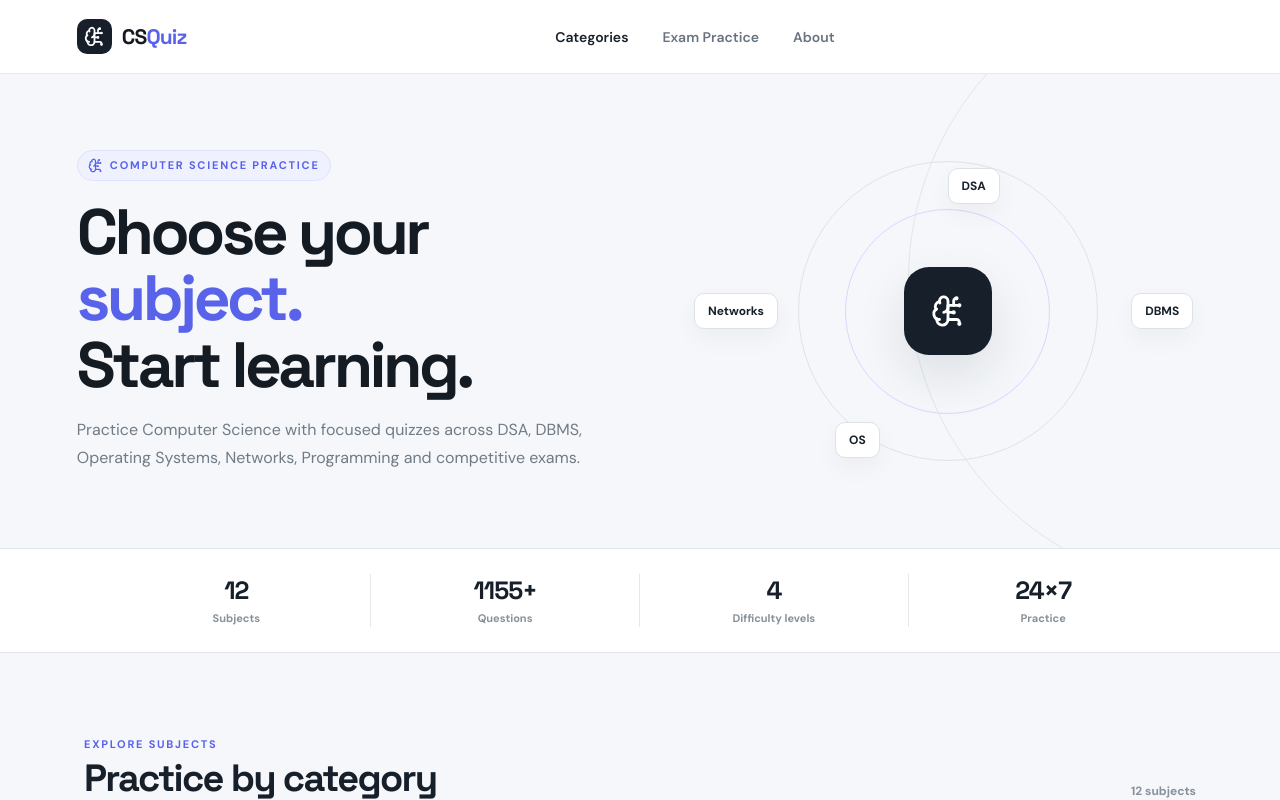
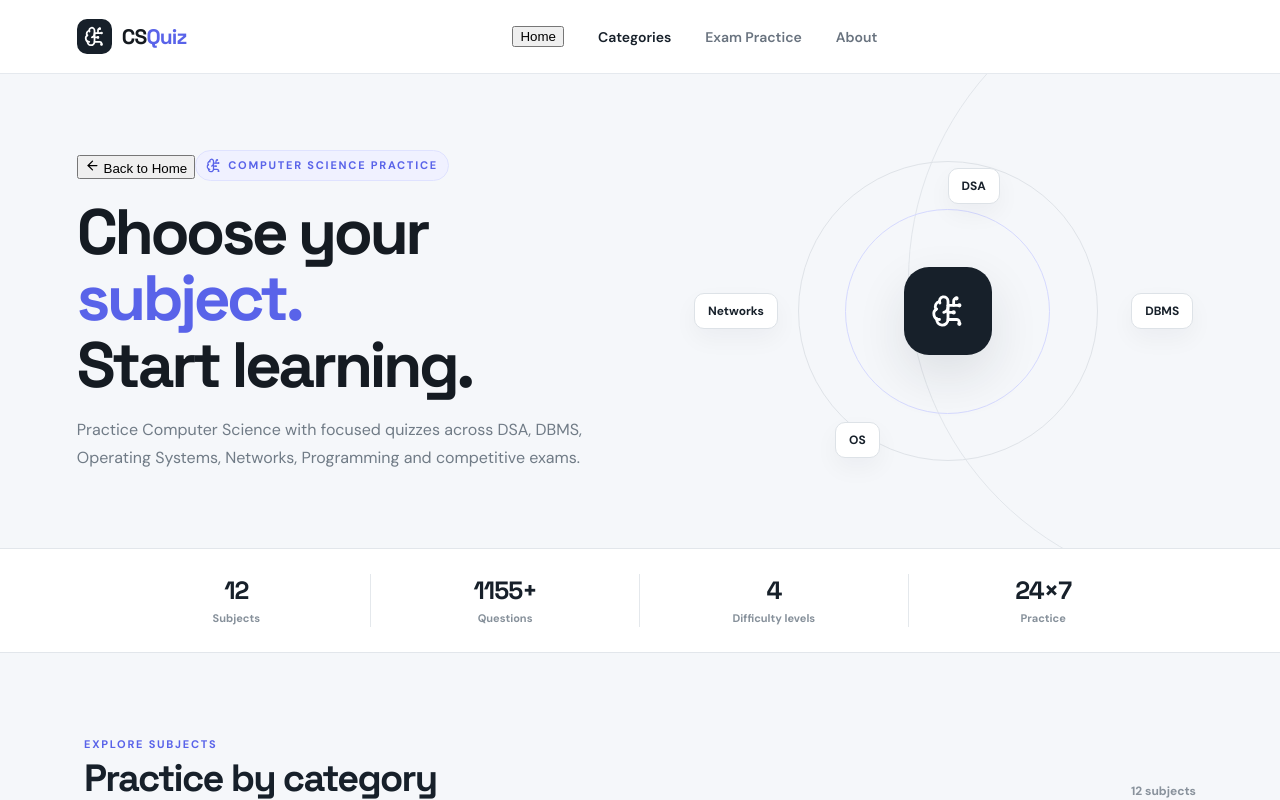
Before and after one commit to vickypatel88048/cs-quiz, a React (Vite) app: page / in a window 1280 px wide. Both pictures are taken after a click on the button "Categories". Shown: the top 800 px of the page. Built offline with nearby package versions, Linux system fonts and the light colour scheme.

Commit message:
Add Home back navigation to Categories

```diff
--- a/src/Categories.jsx
+++ b/src/Categories.jsx
@@ -1,10 +1,10 @@
 import React from 'react'
-import { ArrowRight, BrainCircuit, Search, Menu, X, Monitor, GitBranch, Database, Cpu, Network, Code2, Binary, Braces, Blocks, ShieldCheck, GraduationCap } from 'lucide-react'
+import { ArrowLeft, ArrowRight, BrainCircuit, Search, Menu, X, Monitor, GitBranch, Database, Cpu, Network, Code2, Binary, Braces, Blocks, ShieldCheck, GraduationCap } from 'lucide-react'
 import { categories } from './data/categories'
 
 const iconMap = { Monitor, GitBranch, Database, Cpu, Network, Code2, Binary, Braces, Blocks, BrainCircuit, ShieldCheck, GraduationCap }
 
-export default function Categories({ onStart }) {
+export default function Categories({ onStart, onHome }) {
   const [search, setSearch] = React.useState('')
   const [difficulty, setDifficulty] = React.useState('All')
   const [menuOpen, setMenuOpen] = React.useState(false)
@@ -13,12 +13,12 @@ export default function Categories({ onStart }) {
 
   return <div className="site-shell" id="top">
     <header className="navbar">
-      <a className="brand" href="#top"><span className="brand-mark"><BrainCircuit size={21} /></span><span>CS<span className="brand-accent">Quiz</span></span></a>
-      <nav className={menuOpen ? 'nav-links is-open' : 'nav-links'}><a className="active" href="#categories">Categories</a><a href="#exam">Exam Practice</a><a href="#about">About</a></nav>
+      <button className="brand brand-button" onClick={onHome}><span className="brand-mark"><BrainCircuit size={21} /></span><span>CS<span className="brand-accent">Quiz</span></span></button>
+      <nav className={menuOpen ? 'nav-links is-open' : 'nav-links'}><button className="nav-home-btn" onClick={onHome}>Home</button><a className="active" href="#categories">Categories</a><a href="#exam">Exam Practice</a><a href="#about">About</a></nav>
       <div className="nav-actions"><button className="mobile-menu" onClick={() => setMenuOpen(v => !v)}>{menuOpen ? <X size={20} /> : <Menu size={20} />}</button></div>
     </header>
     <main>
-      <section className="category-hero"><div className="category-hero-copy"><div className="eyebrow"><BrainCircuit size={15} /> Computer Science Practice</div><h1>Choose your <span>subject.</span><br />Start learning.</h1><p>Practice Computer Science with focused quizzes across DSA, DBMS, Operating Systems, Networks, Programming and competitive exams.</p></div><div className="subject-orbit"><div className="orbit orbit-one"></div><div className="orbit orbit-two"></div><div className="orbit-center"><BrainCircuit size={34} /></div><span className="orbit-chip chip-one">DSA</span><span className="orbit-chip chip-two">DBMS</span><span className="orbit-chip chip-three">OS</span><span className="orbit-chip chip-four">Networks</span></div></section>
+      <section className="category-hero"><div className="category-hero-copy"><button className="back-home" onClick={onHome}><ArrowLeft size={15} /> Back to Home</button><div className="eyebrow"><BrainCircuit size={15} /> Computer Science Practice</div><h1>Choose your <span>subject.</span><br />Start learning.</h1><p>Practice Computer Science with focused quizzes across DSA, DBMS, Operating Systems, Networks, Programming and competitive exams.</p></div><div className="subject-orbit"><div className="orbit orbit-one"></div><div className="orbit orbit-two"></div><div className="orbit-center"><BrainCircuit size={34} /></div><span className="orbit-chip chip-one">DSA</span><span className="orbit-chip chip-two">DBMS</span><span className="orbit-chip chip-three">OS</span><span className="orbit-chip chip-four">Networks</span></div></section>
       <section className="stats-row"><div><strong>{categories.length}</strong><span>Subjects</span></div><div><strong>{totalQuestions}+</strong><span>Questions</span></div><div><strong>4</strong><span>Difficulty levels</span></div><div><strong>24×7</strong><span>Practice</span></div></section>
       <section className="category-section" id="categories"><div className="section-heading"><div><p className="kicker">Explore subjects</p><h2>Practice by category</h2></div><p className="result-count">{filtered.length} subjects</p></div><div className="category-tools"><label className="category-search"><Search size={17} /><input value={search} onChange={e => setSearch(e.target.value)} placeholder="Search subjects..." /></label><div className="difficulty-filter">{['All','Easy','Medium','Hard','Mixed'].map(item => <button key={item} className={difficulty === item ? 'selected' : ''} onClick={() => setDifficulty(item)}>{item}</button>)}</div></div>{filtered.length ? <div className="full-category-grid">{filtered.map((item, index) => { const Icon = iconMap[item.icon] || BrainCircuit; return <article className="full-category-card" key={item.id}><div className="card-top"><div className="category-icon"><Icon size={21} /></div><span className={`difficulty ${item.difficulty.toLowerCase()}`}>{item.difficulty}</span></div><span className="card-number">{String(index + 1).padStart(2, '0')}</span><h3>{item.name}</h3><p>{item.description}</p><div className="card-bottom"><span>{item.count}+ questions</span><button onClick={onStart}>Start practice <ArrowRight size={15} /></button></div></article> })}</div> : <div className="empty-state"><Search size={28} /><h3>No subjects found</h3><p>Try another subject or difficulty.</p></div>}</section>
       <section className="exam-banner" id="exam"><div><p className="kicker">Competitive preparation</p><h2>Ready for exam-style practice?</h2><p>Build speed and accuracy for UGC NET, GATE, STET and placement preparation.</p></div><button onClick={onStart}>Start quiz <ArrowRight size={16} /></button></section>
```
